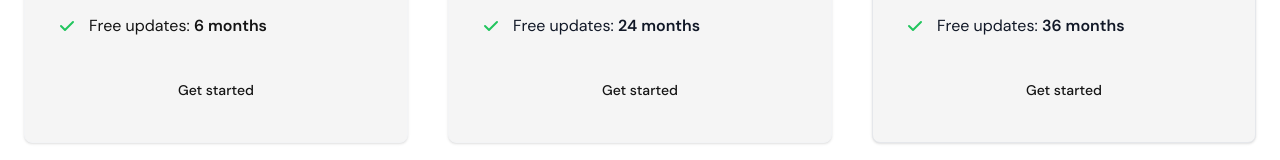
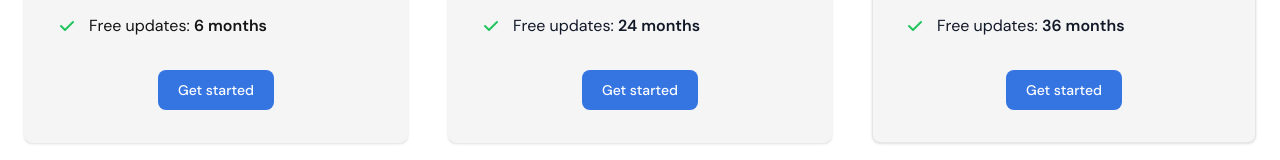
Before and after one commit to Abilash-Nambi/JOB-TALK, a React (Vite) app in the folder client/: page /pricing in a window 1280 px wide. Shown: the part 639-799 px from the top of the page. Built offline with nearby package versions, Linux system fonts and the light colour scheme; no server answers.

Commit message:
pricing page button edited

```diff
--- a/client/src/Pages/PricingPage.jsx
+++ b/client/src/Pages/PricingPage.jsx
@@ -1,6 +1,11 @@
 import React from "react";
+import { orderPayment } from "../Services/api/PaymentEndpoints";
+import Button from "../components/Button";
 
 const PricingPage = () => {
+  const handleSubmit = async (data) => {
+    await orderPayment();
+  };
   return (
     <div>
       <section className="bg-#f5f5f5">
@@ -112,12 +117,11 @@ const PricingPage = () => {
                   </span>
                 </li>
               </ul>
-              <a
-                href="#"
-                className="text-primary bg-primary-600 hover:bg-primary-700 focus:ring-4 focus:ring-primary-200 font-medium rounded-lg text-sm px-5 py-2.5 text-center "
-              >
-                Get started
-              </a>
+              <Button
+                type="button"
+                title="Get started"
+                className="text-white bg-blue hover:bg-primary-700 focus:ring-4 focus:ring-primary-200 font-medium rounded-lg text-sm px-5 py-2.5 text-center "
+              ></Button>
             </div>
 
             <div className="flex flex-col p-6 mx-auto max-w-lg text-center text-gray-900 bg-[#f5f5f5]  rounded-lg border border-gray-100 shadow dark:border-gray-600 xl:p-8">
@@ -217,12 +221,11 @@ const PricingPage = () => {
                   </span>
                 </li>
               </ul>
-              <a
-                href="#"
-                className="text-primary  hover:bg-primary-700 focus:ring-4 focus:ring-primary-200 font-medium rounded-lg text-sm px-5 py-2.5 text-center  "
-              >
-                Get started
-              </a>
+              <Button
+                type="button"
+                title="Get started"
+                className="text-white bg-blue hover:bg-primary-700 focus:ring-4 focus:ring-primary-200 font-medium rounded-lg text-sm px-5 py-2.5 text-center "
+              ></Button>
             </div>
 
             <div className="flex flex-col p-6 mx-auto max-w-lg text-center text-gray-900 bg-[#f5f5f5] rounded-lg border  shadow dark:border-gray-600 xl:p-8  ">
@@ -322,12 +325,11 @@ const PricingPage = () => {
                   </span>
                 </li>
               </ul>
-              <a
-                href="#"
-                className="text-primary bg-primary-600 hover:bg-primary-700 focus:ring-4 focus:ring-primary-200 font-medium rounded-lg text-sm px-5 py-2.5 text-center "
-              >
-                Get started
-              </a>
+              <Button
+                type="button"
+                title="Get started"
+                className="text-white bg-blue hover:bg-primary-700 focus:ring-4 focus:ring-primary-200 font-medium rounded-lg text-sm px-5 py-2.5 text-center "
+              ></Button>
             </div>
           </div>
         </div>
--- a/client/src/Services/api/PaymentEndpoints.jsx
+++ b/client/src/Services/api/PaymentEndpoints.jsx
@@ -4,6 +4,13 @@ export const orderPayment = async (data) => {
   const amount = 500;
   const currency = "INR";
   const receiptId = "qwsaq1";
+
+  const options = {
+    amount,
+    currency,
+    receipt: receiptId,
+  };
   try {
+    const response = await axiosInstance.post("/payment/create", options);
   } catch (error) {}
 };
```
